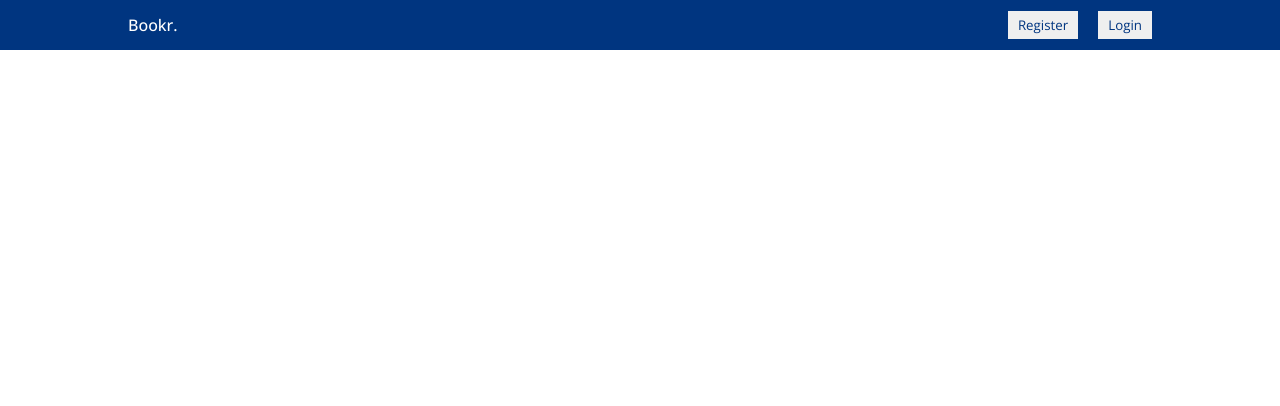
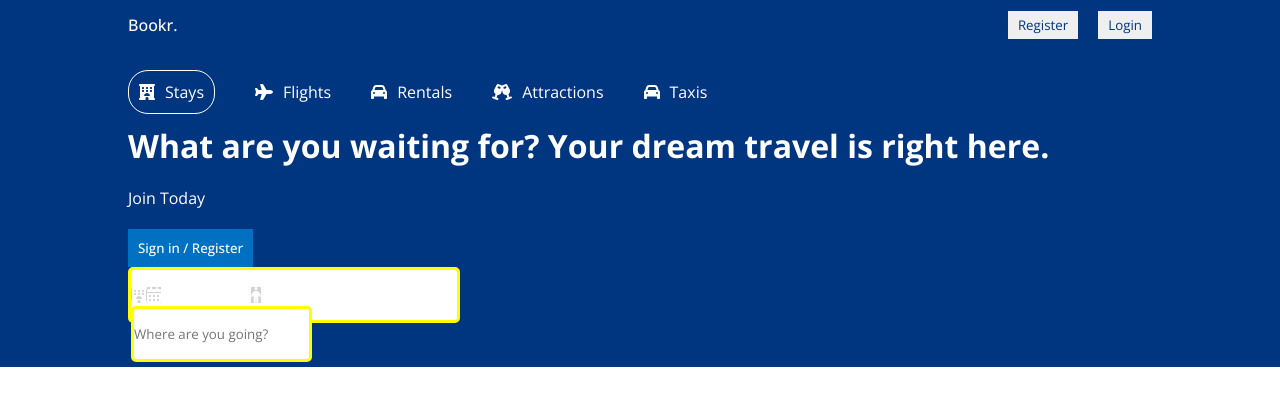
Before and after one commit to alanaynbund/BookingApp, a React (Create React App) app in the folder client/: page / in a window 1280 px wide. Shown: the top 406 px of the page. Built offline with nearby package versions, Linux system fonts and the light colour scheme.

Commit message:
header and nav

```diff
--- a/client/package.json
+++ b/client/package.json
@@ -3,6 +3,10 @@
   "version": "0.1.0",
   "private": true,
   "dependencies": {
+    "@fortawesome/fontawesome-svg-core": "^6.4.0",
+    "@fortawesome/free-regular-svg-icons": "^6.4.0",
+    "@fortawesome/free-solid-svg-icons": "^6.4.0",
+    "@fortawesome/react-fontawesome": "^0.2.0",
     "@testing-library/jest-dom": "^5.16.4",
     "@testing-library/react": "^13.1.1",
     "@testing-library/user-event": "^13.5.0",
--- a/client/src/components/header/Header.jsx
+++ b/client/src/components/header/Header.jsx
@@ -0,0 +1,58 @@
+import "./header.css"
+import  { FontAwesomeIcon } from "@fortawesome/react-fontawesome"
+import  { faCar, faHotel, faPlane, faChampagneGlasses, faCalendarDays, faPerson } from "@fortawesome/free-solid-svg-icons"
+
+const Header = () => {
+    return(
+        <div className="header">
+            <div className="headerContainer">
+                <div className="headerList">
+                    <div className="headerItem active">
+                        <FontAwesomeIcon icon={faHotel} />
+                        <span>Stays</span>
+                    </div>
+                    <div className="headerItem">
+                        <FontAwesomeIcon icon={faPlane} />
+                        <span>Flights</span>
+                    </div>
+                    <div className="headerItem">
+                        <FontAwesomeIcon icon={faCar} />
+                        <span>Rentals</span>
+                    </div>
+                    <div className="headerItem">
+                        <FontAwesomeIcon icon={faChampagneGlasses} />
+                        <span>Attractions</span>
+                    </div>
+                    <div className="headerItem">
+                        <FontAwesomeIcon icon={faCar} />
+                        <span>Taxis</span>
+                    </div>
+                </div>
+                <h1 className="headerTitle">What are you waiting for? Your dream travel is right here.</h1>
+                <p className="headerDesc">Join Today</p>
+                <button className="headerBtn">Sign in / Register</button>
+                <div className="headerSearch">
+                    <div className="headerSearchItem">
+                        <FontAwesomeIcon icon={faHotel} className="headerIcon"/>
+                        <input type="text"
+                        className="headerSearch"
+                        placeholder="Where are you going?"
+                        />
+                    </div>
+                    <div className="headerSearchItem">
+                        <FontAwesomeIcon icon={faCalendarDays} className="headerIcon"/>
+                        <span  className="headerSearchText">date to date</span>
+                    </div>
+                    <div className="headerSearchItem">
+                        <FontAwesomeIcon icon={faPerson} className="headerIcon"/>
+                        <span className="headerSearchText">2 adults 2 children 1 room</span>
+                    </div>
+                </div>
+            </div>
+
+        </div>
+
+    )
+}
+
+export default Header
--- a/client/src/components/header/header.css
+++ b/client/src/components/header/header.css
@@ -0,0 +1,65 @@
+.header{
+    background-color: #003580;
+    color: white;
+    display: flex;
+    justify-content: center;
+    position: relative;
+}
+
+.headerContainer{
+    width: 100%;
+    max-width: 1024px;
+    margin: 20px 0px 100px 0px;
+}
+
+.headerList{
+    display: flex;
+    gap:40px;
+}
+
+.headerItem{
+    display: flex;
+    align-items: center;
+    gap: 10px;
+}
+
+.headerItem.active{
+    border: 1px solid white;
+    padding: 10px;
+    border-radius: 20px;
+}
+
+.headerTitle{
+    margin-top: 10px;
+}
+
+
+.headerDesc{
+    margin: 20px 0px;
+}
+
+.headerBtn{
+    background-color: #0071c2;
+    color: white;
+    font-weight: 500;
+    border: none;
+    padding: 10px;
+    cursor: pointer;
+}
+
+.headerSearch{
+    height: 30px;
+    background-color: white;
+    border: 3px solid yellow;
+    display: flex;
+    justify-content: space-around;
+    align-items: center;
+    padding: 10px 0px;
+    border-radius: 5px;
+    position: absolute;
+    bottom: -25;
+}
+
+.headerIcon{
+    background-color: lightgrey;
+}
--- a/client/src/views/home/Home.jsx
+++ b/client/src/views/home/Home.jsx
@@ -1,9 +1,13 @@
+import Header from "../../components/header/Header"
 import Navbar from "../../components/navbar/Navbar"
 import "./home.css"
 
 const Home = () => {
     return(
-        <div><Navbar/></div>
+        <div>
+            <Navbar/>
+            <Header/>
+        </div>
     )
 }
 
```
Also changed, not shown: 1 other file (tests, documents, lock files or other folders).
